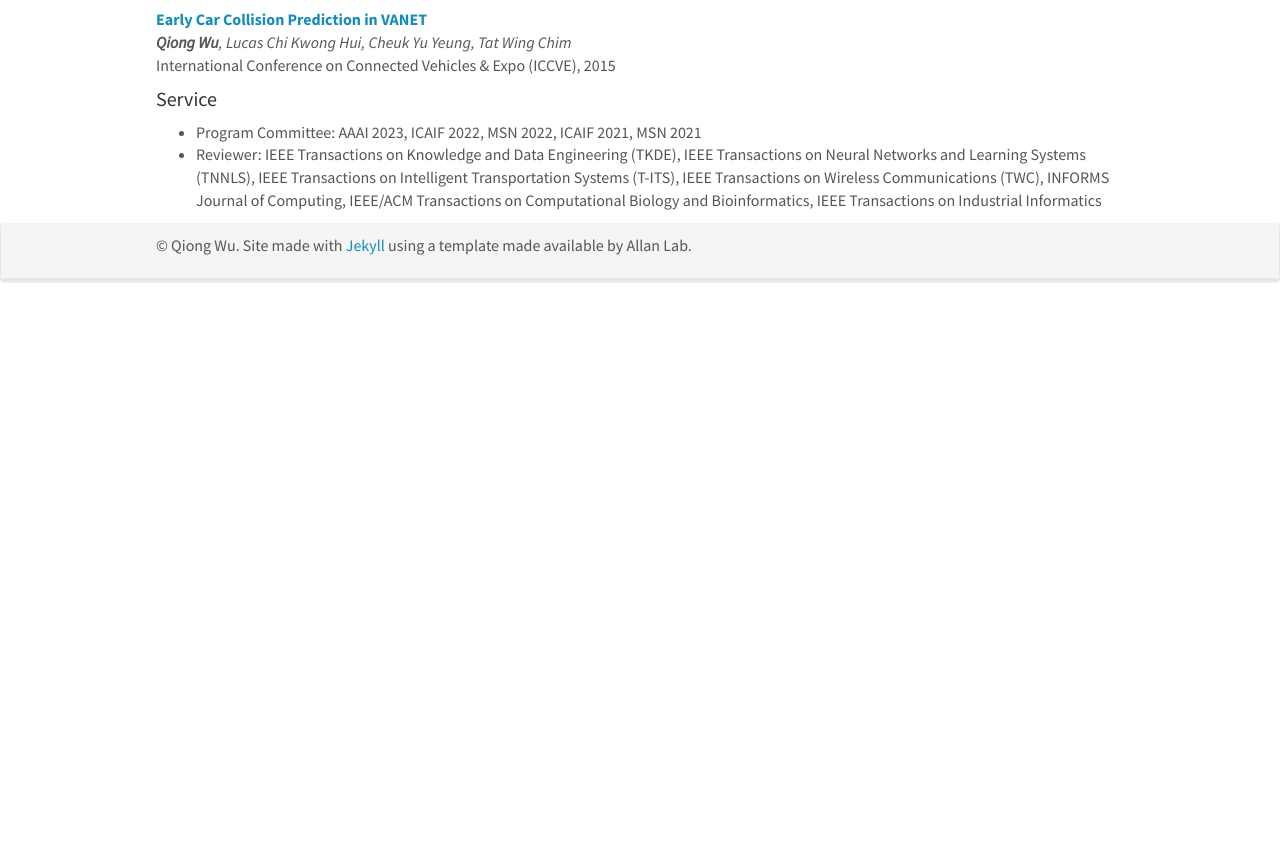
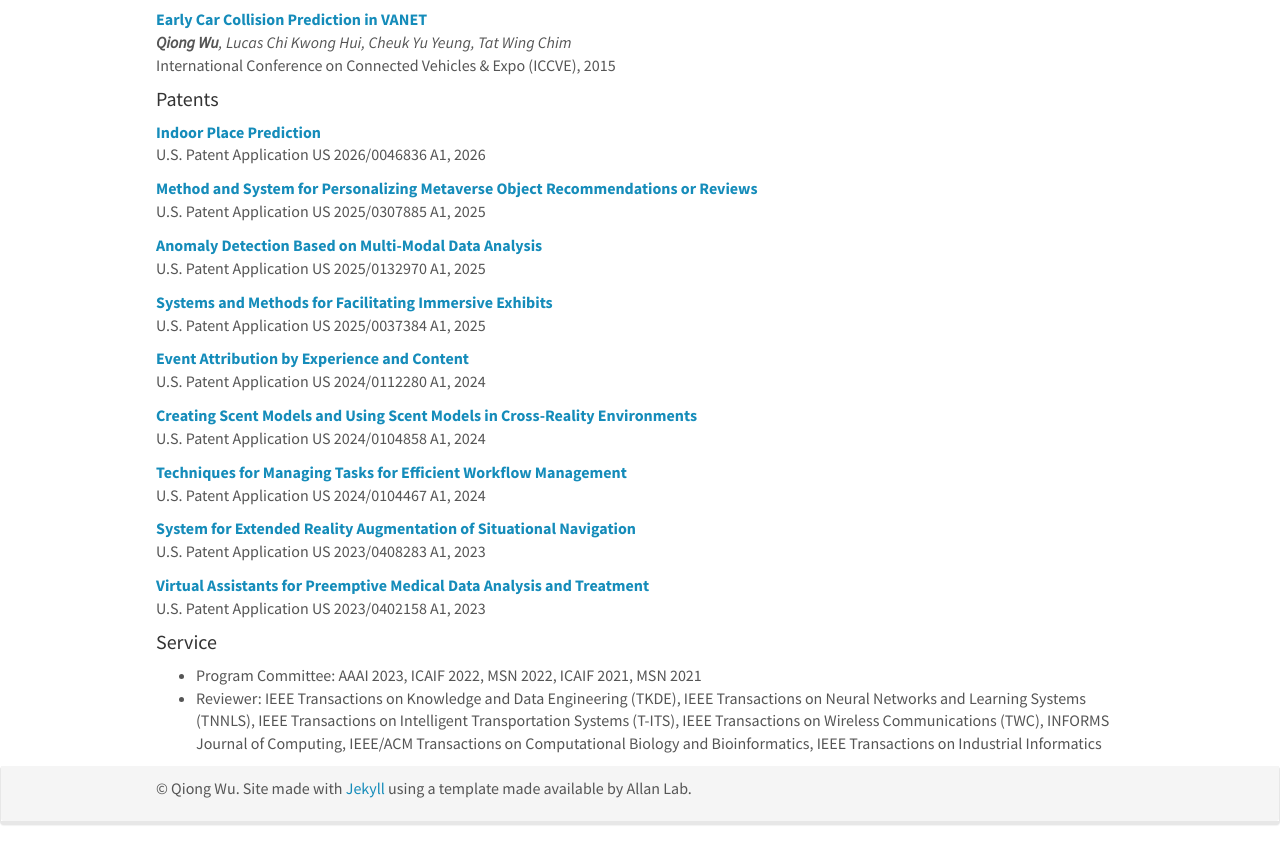
Before and after one commit to Qiong-WU/Qiong-WU.github.io, a plain HTML site: page index.html in a window 1280 px wide. Shown: the part 2252-3099 px from the top of the page. Before the commit the page ends 2556 px from the top, so only its background shows below. Drawn offline with nearby package versions, Linux system fonts and the light colour scheme.

Commit message:
Add Patents section (9 AT&T US patent applications)
Co-Authored-By: Claude Opus 5.5 <noreply@anthropic.com>
Claude-Session: https://claude.ai/code/session_01Uq2rj4JC31d9iRGfDtbRbn

```diff
--- a/index.html
+++ b/index.html
@@ -181,6 +181,44 @@ She received her B.Eng degree from the <a href="https://en.wikipedia.org/wiki/Da
 * Research intern at AT&T big data research lab, 2018 <br /> I worked with Dr. Wen-ling Hsu. We designed an LSTM-based deep learning model for the time series of customers’ interaction with AT&T’s support units.
 The model both predicts when and why a customer will contact AT&T again and maps customers’ actions into interpretable latent space (ICSC, 2019). -->
 
+<h4 id="patents">Patents</h4>
+
+<p><a href="https://patents.google.com/patent/US20260046836A1/en">
+  <b>Indoor Place Prediction</b></a><br />
+  U.S. Patent Application US 2026/0046836 A1, 2026</p>
+
+<p><a href="https://patents.google.com/patent/US20250307885A1/en">
+  <b>Method and System for Personalizing Metaverse Object Recommendations or Reviews</b></a><br />
+  U.S. Patent Application US 2025/0307885 A1, 2025</p>
+
+<p><a href="https://patents.google.com/patent/US20250132970A1/en">
+  <b>Anomaly Detection Based on Multi-Modal Data Analysis</b></a><br />
+  U.S. Patent Application US 2025/0132970 A1, 2025</p>
+
+<p><a href="https://patents.google.com/patent/US20250037384A1/en">
+  <b>Systems and Methods for Facilitating Immersive Exhibits</b></a><br />
+  U.S. Patent Application US 2025/0037384 A1, 2025</p>
+
+<p><a href="https://patents.google.com/patent/US20240112280A1/en">
+  <b>Event Attribution by Experience and Content</b></a><br />
+  U.S. Patent Application US 2024/0112280 A1, 2024</p>
+
+<p><a href="https://patents.google.com/patent/US20240104858A1/en">
+  <b>Creating Scent Models and Using Scent Models in Cross-Reality Environments</b></a><br />
+  U.S. Patent Application US 2024/0104858 A1, 2024</p>
+
+<p><a href="https://patents.google.com/patent/US20240104467A1/en">
+  <b>Techniques for Managing Tasks for Efficient Workflow Management</b></a><br />
+  U.S. Patent Application US 2024/0104467 A1, 2024</p>
+
+<p><a href="https://patents.google.com/patent/US20230408283A1/en">
+  <b>System for Extended Reality Augmentation of Situational Navigation</b></a><br />
+  U.S. Patent Application US 2023/0408283 A1, 2023</p>
+
+<p><a href="https://patents.google.com/patent/US20230402158A1/en">
+  <b>Virtual Assistants for Preemptive Medical Data Analysis and Treatment</b></a><br />
+  U.S. Patent Application US 2023/0402158 A1, 2023</p>
+
 <h4 id="service">Service</h4>
 <ul>
   <li>Program Committee: AAAI 2023, ICAIF 2022, MSN 2022, ICAIF 2021, MSN 2021</li>
```
